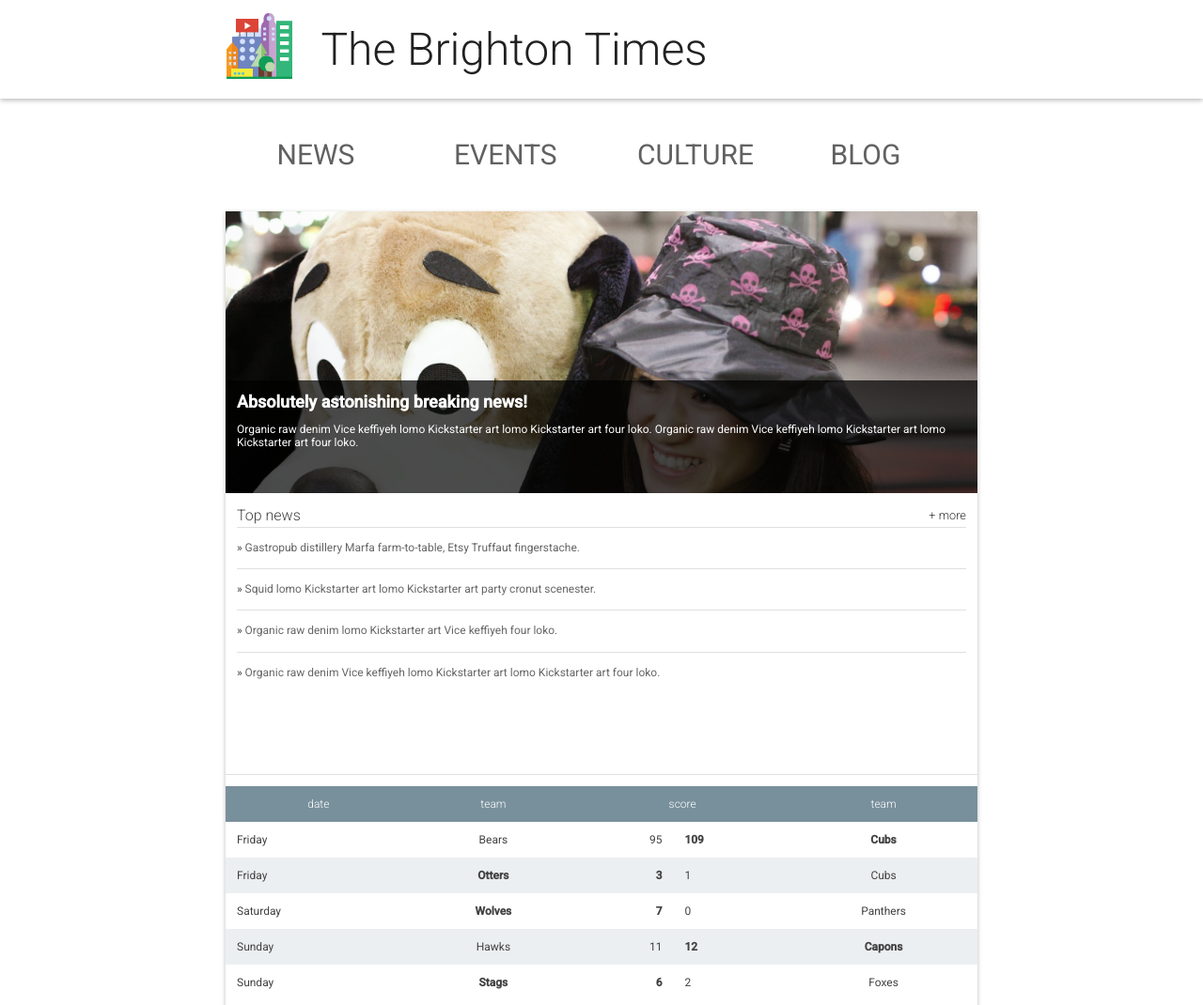
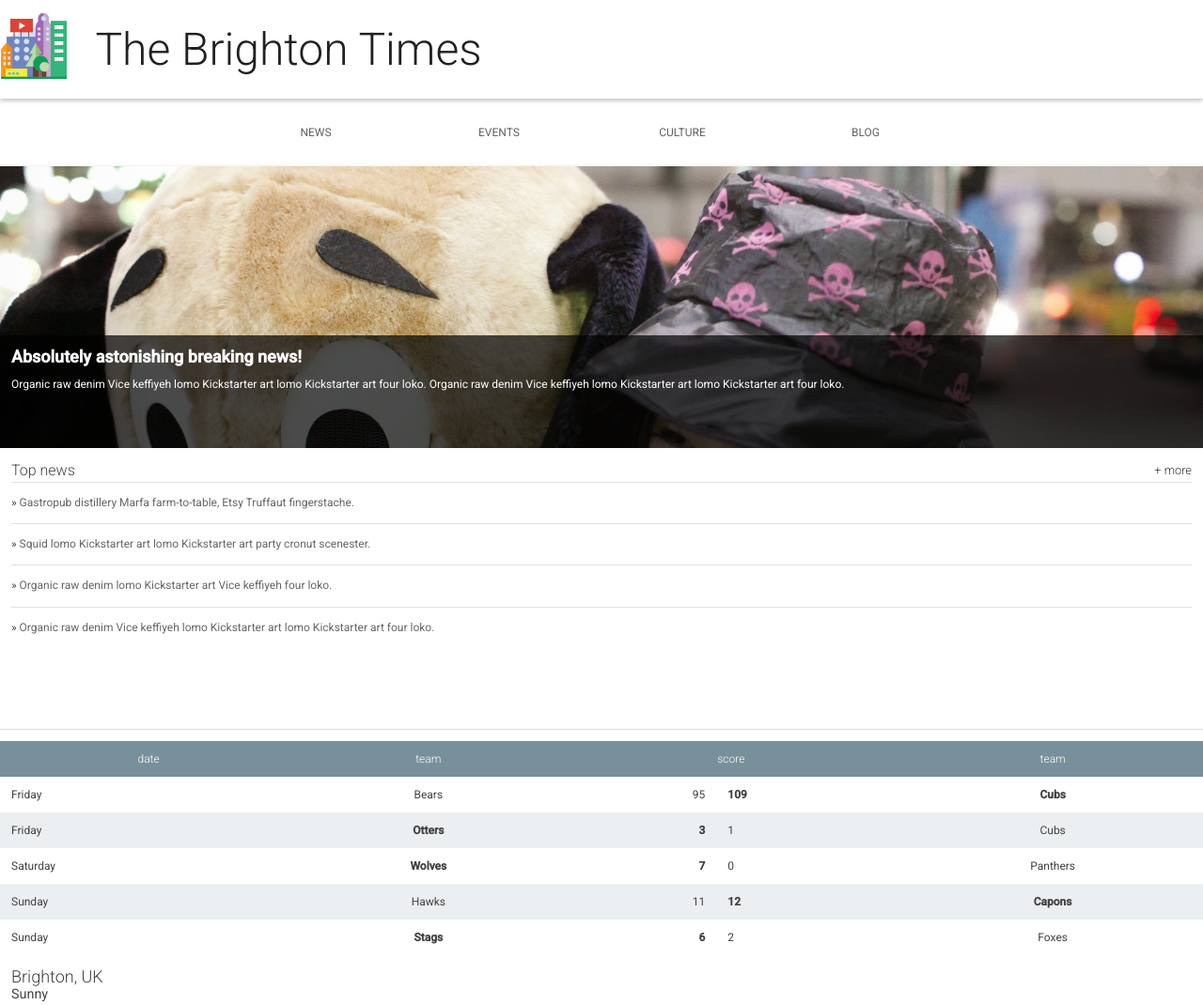
Before and after one commit to MatthewCranford/fend-quiz-hometown, a plain HTML site: page index.html in a window 1280 px wide. Shown: the top 1070 px of the page at 94% size. Drawn offline with Linux system fonts and the light colour scheme.

Commit message:
Quiz part 1 fixes

```diff
--- a/main.css
+++ b/main.css
@@ -53,7 +53,7 @@ ul {
 }
 
 .header__inner {
-  width: 800px;
+  width: 100%;
   margin-left: auto;
   margin-right: auto;
 }
@@ -98,14 +98,14 @@ ul {
   width: 24%;
   text-align: center;
   line-height: 24px;
-  padding: 48px;
+  padding: 24px;
 	text-transform: uppercase;
-	font-size: 30px
 }
 
 .nav a {
   text-decoration: none;
-  color: #616161;
+	color: #616161;
+	padding: 1.5em;
 }
 
 .nav a:hover {
@@ -122,7 +122,7 @@ ul {
 
 main {
   box-shadow: 0 2px 5px rgba(0, 0, 0, 0.26);
-  width: 800px;
+  width: 100%;
   margin-left: auto;
   margin-right: auto;
 }
@@ -142,8 +142,7 @@ main {
 
 .hero {
   float: left;
-	width: 480px;
-	min-width: 100%;
+	width: 100%;
   position: relative;
   background-image: url("./images/dog.jpg");
   background-size: cover;
@@ -171,8 +170,7 @@ main {
 
 .top-news {
   float: right;
-	width: 320px;
-	min-width: 100%;
+	width: 100%;
   height: 300px;
   border-bottom: 1px solid #E0E0E0;
   padding: 1em;
@@ -201,7 +199,8 @@ main {
 
 .top-news__item a {
   text-decoration: none;
-  color: #666;
+	color: #666;
+	padding: 1.5em 0;
 }
 
 .top-news__item a:hover,
@@ -217,8 +216,7 @@ main {
  */
 
 .scores {
-	width: 480px;
-	min-width: 100%;
+	width: 100%;
   float: left;
   padding-top: 1em;
 }
@@ -268,8 +266,7 @@ main {
 
 .weather {
   float: right;
-	width: 320px;
-	min-width: 100%;
+	width: 100%;
   padding: 1em;
 }
 
@@ -345,7 +342,8 @@ main {
 
 .snippet__title a {
   text-decoration: none;
-  color: #666;
+	color: #666;
+	padding: 1.5em 0;
 }
 
 .snippet__title a:hover,
@@ -373,5 +371,6 @@ footer li {
 
 footer a {
   text-decoration: none;
-  color: #333;
+	color: #333;
+	padding: 1.5em;
 }
```
